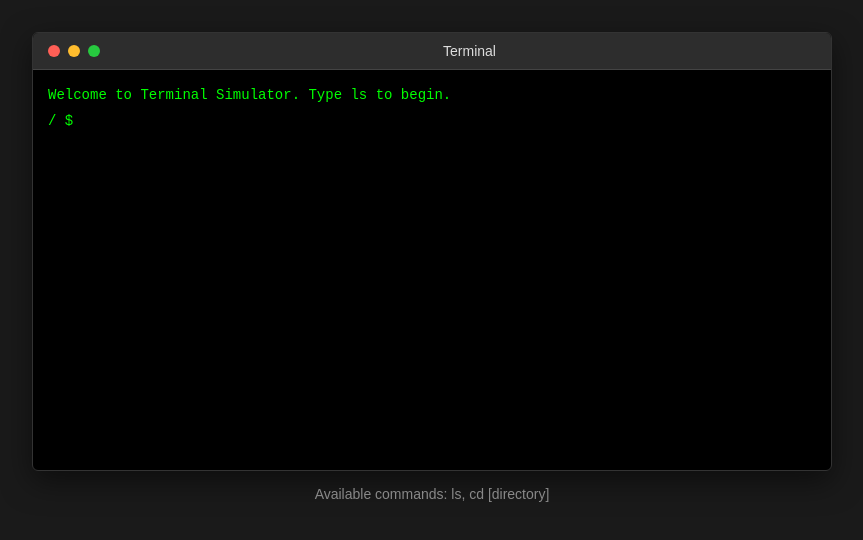
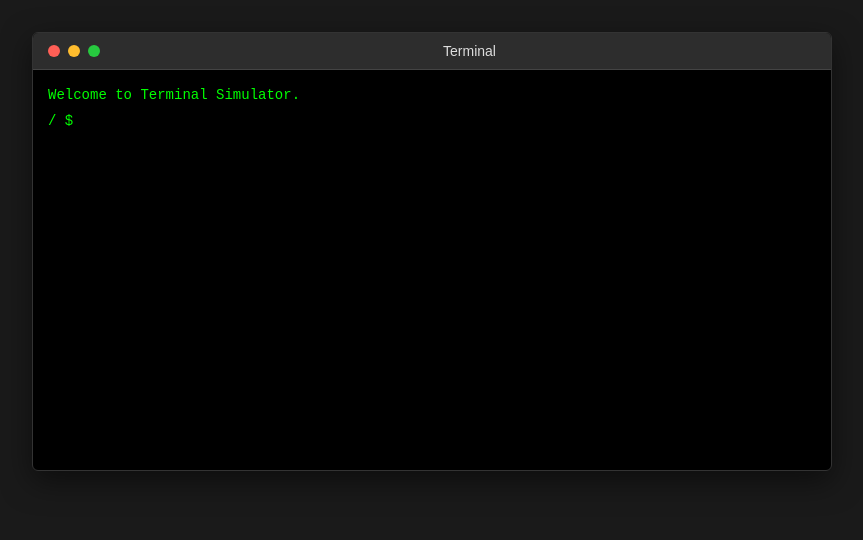
Before and after one commit to corny775/ctfweb, a Next.js app: page /terminal in a window 1280 px wide. Shown: the top 540 px of the page, without its empty margins (208-1071 px from the left). Built offline with nearby package versions, Linux system fonts and the light colour scheme.

Commit message:
removed cd and ls

```diff
--- a/src/pages/terminal.js
+++ b/src/pages/terminal.js
@@ -3,7 +3,7 @@ import styles from '@/styles/terminal.module.css';
 
 const Terminal = () => {
   const [input, setInput] = useState('');
-  const [history, setHistory] = useState(['Welcome to Terminal Simulator. Type ls to begin.']);
+  const [history, setHistory] = useState(['Welcome to Terminal Simulator.']);
   const [currentDirectory, setCurrentDirectory] = useState('/');
   const inputRef = useRef(null);
   const terminalRef = useRef(null);
@@ -122,7 +122,7 @@ const Terminal = () => {
           </div>
         </div>
       </div>
-      <div className={styles.terminalHelp} >
+      <div style={{ display: 'none' }} >
         Available commands: ls, cd [directory]
       </div>
     </div>
```
